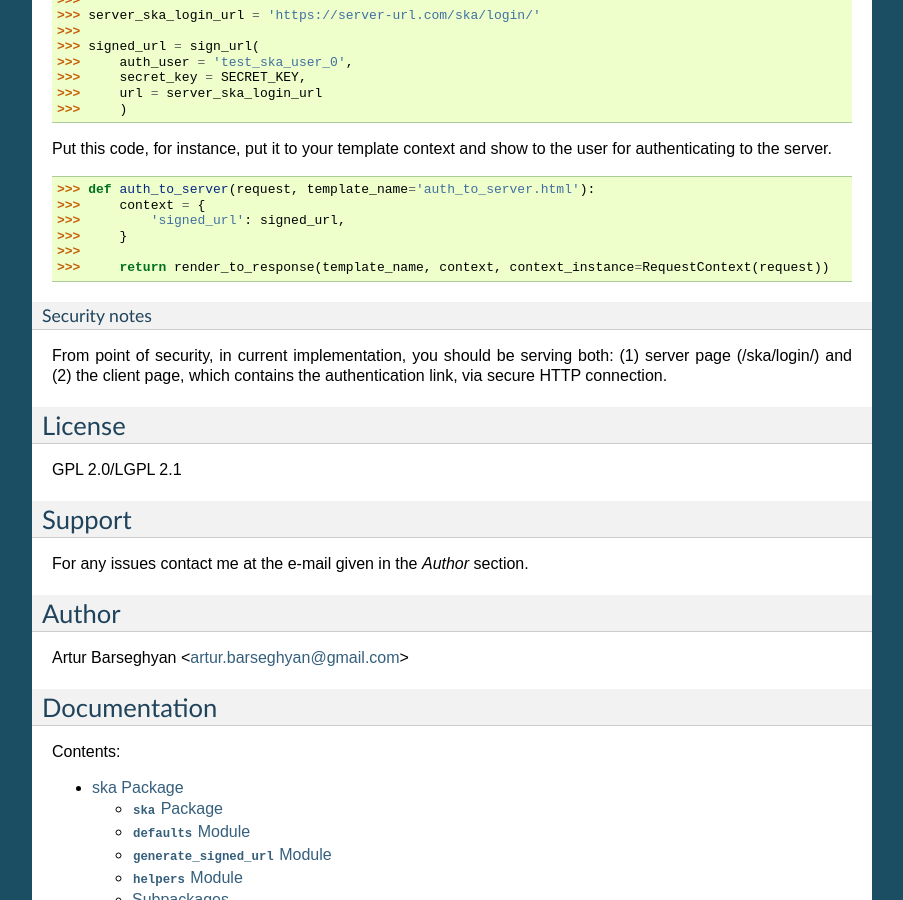
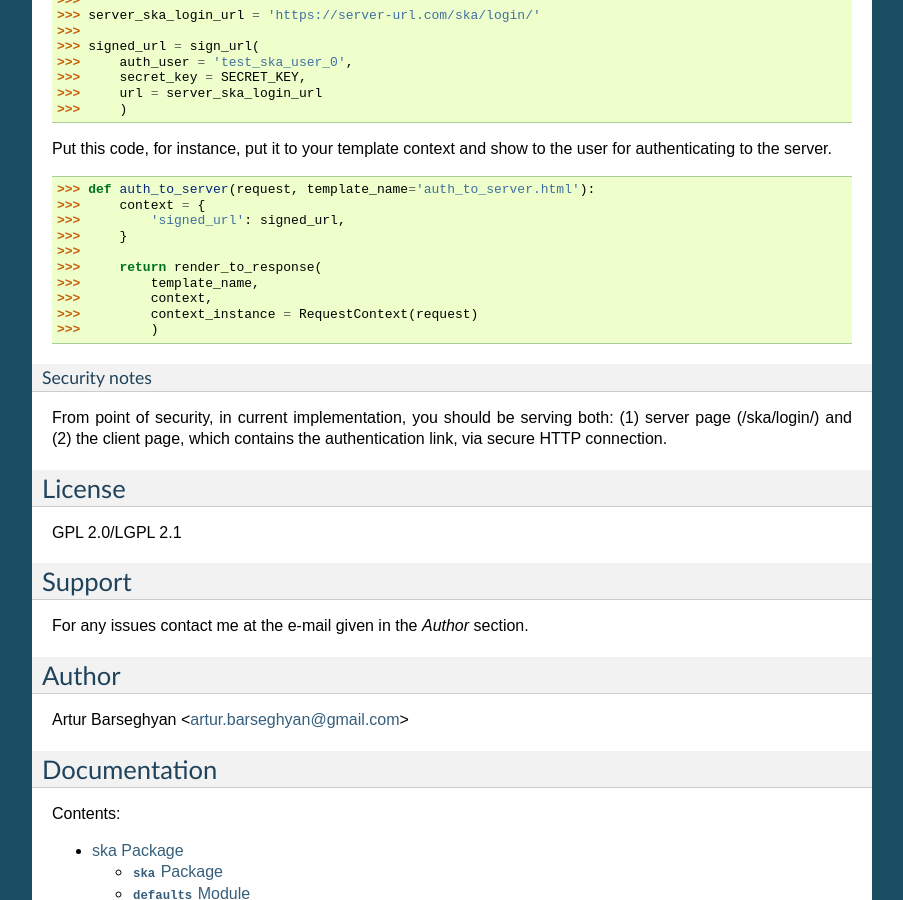
Before and after one commit to barseghyanartur/ska, a Sphinx documentation site: the page built from docs/index.rst, in a window 1280 px wide and 900 px high, scrolled down 8120 px. Shown: the whole window, without its empty margins (198-1101 px from the left). Built offline with Sphinx 7.4.7, drawn with Linux system fonts in a browser that asks for light colours.

```diff
--- a/README.rst
+++ b/README.rst
@@ -447,7 +447,11 @@ the server.
 >>>         'signed_url': signed_url,
 >>>     }
 >>>
->>>     return render_to_response(template_name, context, context_instance=RequestContext(request))
+>>>     return render_to_response(
+>>>         template_name,
+>>>         context,
+>>>         context_instance = RequestContext(request)
+>>>         )
 
 Security notes
 +++++++++++++++++++++++++++++++++++++++++++++++++++
--- a/TODOS.rst
+++ b/TODOS.rst
@@ -11,10 +11,11 @@ Must haves
 + Class based views validation decorator.
 + Extend the Django app with authentication backend for logging into Django with
   tokens generated by `ska`.
+- Make it easy to add additional data (such as user data, for auth backend) to the
+  URL.
+- Add browser info to the token (auth backend).
 - Better documentation for `ska.contrib.django.ska` module.
 - Find and implement the best way of making `ska` timezone aware.
-- Make it easy to add additional data (such as user data, for auth backend) to the
-  URL.
 - Add tests for Django auth backend.
 - Demo (quick installer) for Django app.
 
--- a/docs/index.rst
+++ b/docs/index.rst
@@ -447,7 +447,11 @@ the server.
 >>>         'signed_url': signed_url,
 >>>     }
 >>>
->>>     return render_to_response(template_name, context, context_instance=RequestContext(request))
+>>>     return render_to_response(
+>>>         template_name,
+>>>         context,
+>>>         context_instance = RequestContext(request)
+>>>         )
 
 Security notes
 +++++++++++++++++++++++++++++++++++++++++++++++++++
```
Also changed, not shown: 1 other file.
